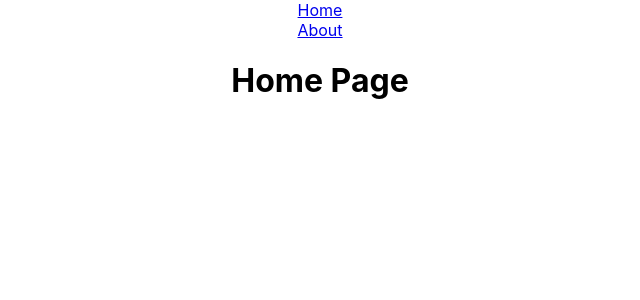
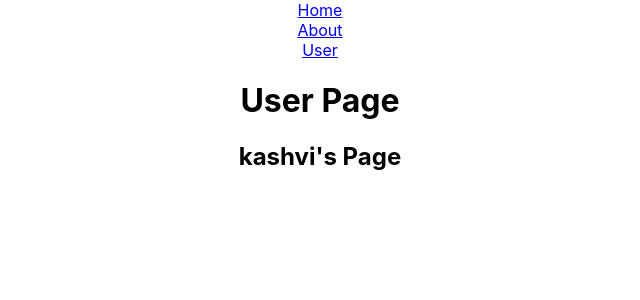
Before and after one commit to krishpatel023/learn-react, a React (Create React App) app: page /user/kashvi in a window 1280 px wide. Before the commit this address led to /home. Shown: the top 300 px of the page, without its empty margins (320-960 px from the left). Built offline with nearby package versions, Linux system fonts and the light colour scheme.

Commit message:
Dynamic Routing with Params

```diff
--- a/src/App.js
+++ b/src/App.js
@@ -3,40 +3,29 @@ import React from 'react';
 import Home from './components/Home';
 import About from './components/About';
 import NavBar from './components/NavBar';
-import Page404 from './components/Page404';
-
+import User from './components/User';
 
 import './App.css';
 
 function App(){
 
-  return(
-    <div className='App'>
+  return (
+    <div className="App">
       <BrowserRouter>
-      <NavBar />
-      <Routes>
-      <Route path="/" element={<h1>App.JS</h1>} />
-        <Route path="/home" element={<Home/>} />
-        <Route path="/about" element={<About/>} />
-
-        {
-        /*
-        This takes us to the 404 page. It does not redirect us.
-
-        /* means any url name that does not match the above
-        <Route path="/*" element={<Page404/>} /> */
-        }
-        {/* This redirects any wrong URL to the home page only. */}
-        <Route path="/*" element={<Navigate to="/home" />} />
-
-
-
-
-      </Routes>
-
+        <NavBar />
+        <Routes>
+          <Route path="/" element={<h1>App.JS</h1>} />
+          <Route path="/home" element={<Home />} />
+          <Route path="/about" element={<About />} />
+          {/* For Params --> name is taken here as params and then transfered to
+          user.js with the help of params and displayed there. This names is recieved
+          from about page with link user/krish and user/kashvi  */}
+          <Route path="/user/:name" element={<User />} />
+          <Route path="/*" element={<Navigate to="/home" />} />
+        </Routes>
       </BrowserRouter>
     </div>
-  )
+  );
 }
 
 export default App;
--- a/src/components/About.js
+++ b/src/components/About.js
@@ -1,8 +1,13 @@
 import React from 'react';
+import { Link } from 'react-router-dom';
 
 function About(){
     return<>
         <h1>About Page</h1>
+        <Link to='/user/krish'>Krish</Link>
+        <br />
+        <Link to='/user/kashvi'>Kashvi</Link>
+
     </>
 }
 export default About;
--- a/src/components/NavBar.js
+++ b/src/components/NavBar.js
@@ -7,6 +7,8 @@ function NavBar(){
             <Link to='/home'>Home</Link>
             <br />
             <Link to='/about'>About</Link>
+            <br />
+            <Link to='/user'>User</Link>
         </div>
     )
 }
--- /dev/null
+++ b/src/components/User.js
@@ -0,0 +1,15 @@
+import React from 'react';
+import { useParams } from 'react-router-dom';
+
+function User(){
+    const params = useParams();
+    const {name} = params;
+    return(
+        <div>
+            <h1>User Page</h1>
+            <h2>{name}'s Page</h2>
+        </div>
+
+    )
+}
+export default User;
```
Also changed, not shown: 1 other file (tests, documents, lock files or other folders).
